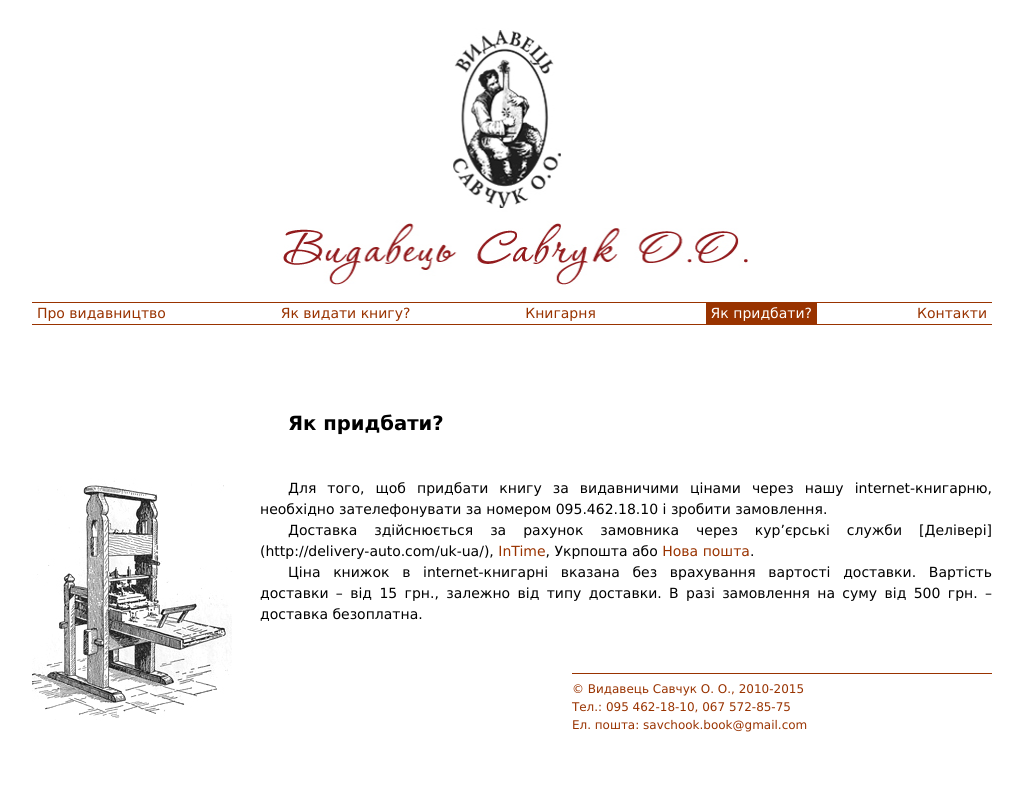
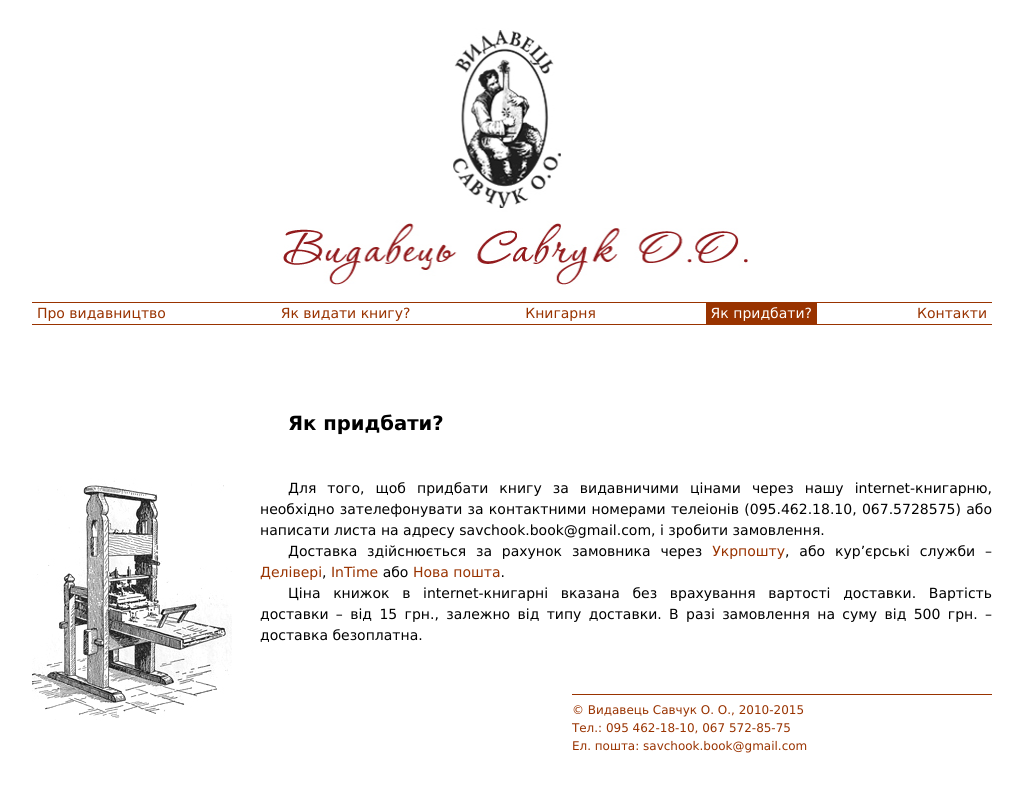
Before and after one commit to savchook/savchook.github.io, a Jekyll site: the page built from buy-book.markdown, in a window 1280 px wide. Shown: the top 792 px of the page, without its empty margins (128-1151 px from the left). Built offline with Jekyll 4.4.1, drawn with Linux system fonts in a browser that asks for light colours.

Commit message:
уточнення доставки і новина

```diff
--- a/_news/2015-04-12/index.markdown
+++ b/_news/2015-04-12/index.markdown
@@ -4,6 +4,6 @@
   alt: Грамота, отримана за «Українські деревляні церкви» М. Драґана
 ---
 
-Видавець Савчук О. О. візьме участь у [V "Книжковому Арсеналі"] (http://artarsenal.in.ua/event150.html/) у Києві 22-26 квітня 2015 р.
+Видавець Савчук О. О. візьме участь у [V "Книжковому Арсеналі"](http://artarsenal.in.ua/event150.html/) у Києві 22-26 квітня 2015 р.
 Під час виставки, 25-го квітня о 10.00 відбудеться презентація
 нового видання: [М. Грушевський «Повороту не буде! Соціально-політичні праці 1917-1918 рр.»](/books/grushevskyj-povorotu-ne-bude).
--- a/buy-book.markdown
+++ b/buy-book.markdown
@@ -8,10 +8,10 @@
 ---
 
 Для того, щоб придбати книгу за видавничими цінами через нашу internet-книгарню, необхідно зателефонувати
-за номером 095.462.18.10 і зробити замовлення.
+за контактними номерами телеіонів (095.462.18.10, 067.5728575) або написати листа на адресу savchook.book@gmail.com, і зробити замовлення.
 
-Доставка здійснюється за рахунок замовника через кур’єрські служби [Делівері] (http://delivery-auto.com/uk-ua/),
-[InTime](http://www.intime.ua/), Укрпошта або [Нова пошта](http://novaposhta.ua/).
+Доставка здійснюється за рахунок замовника через [Укрпошту](http://ukrposhta.ua/), або кур’єрські служби – [Делівері](http://www.delivery-auto.com/uk-ua/),
+[InTime](http://www.intime.ua/) або [Нова пошта](http://novaposhta.ua/).
 
 Ціна книжок в internet-книгарні вказана без врахування вартості доставки. Вартість доставки&nbsp;– від 15 грн.,
 залежно від типу доставки. В разі замовлення на суму від 500 грн. – доставка безоплатна.
```
